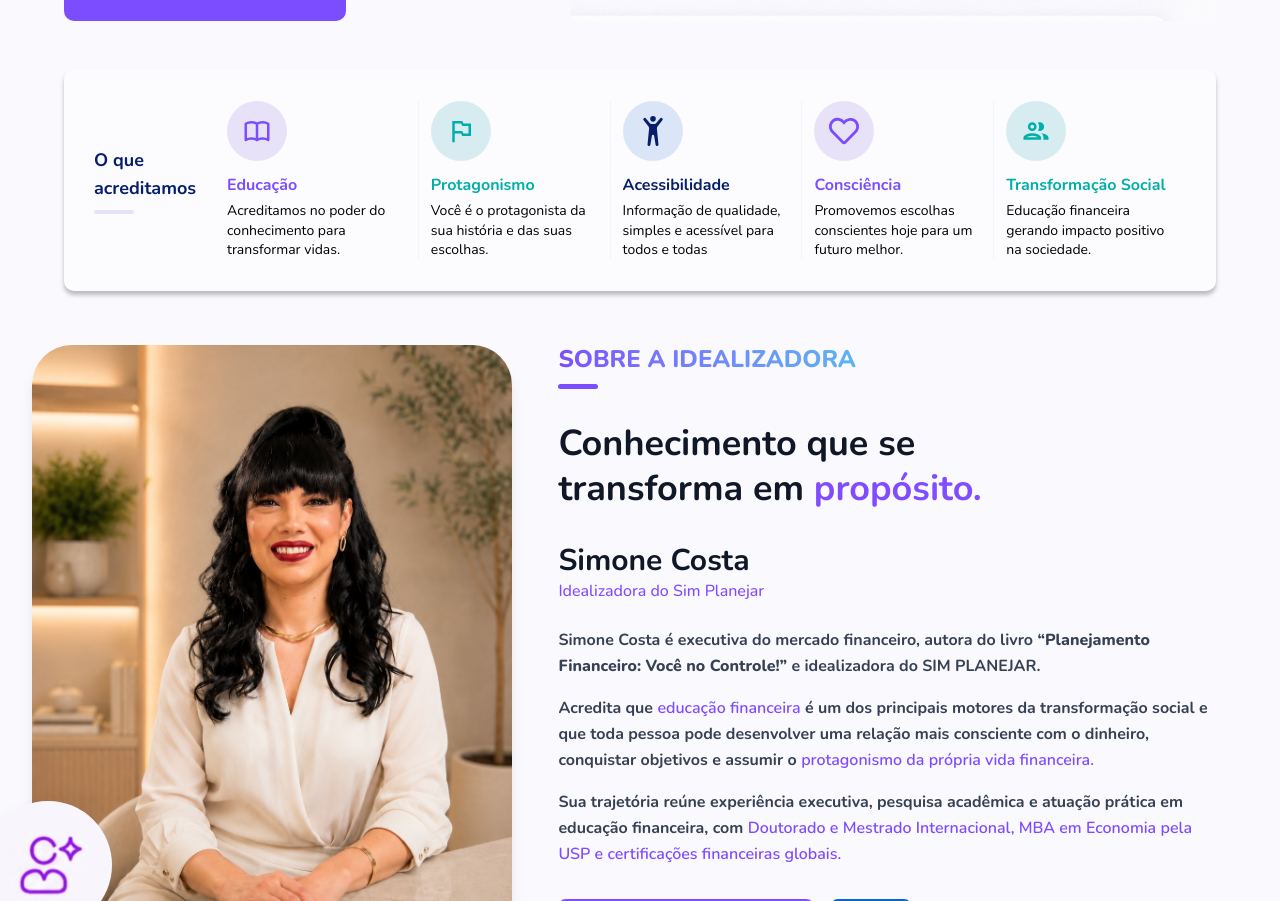
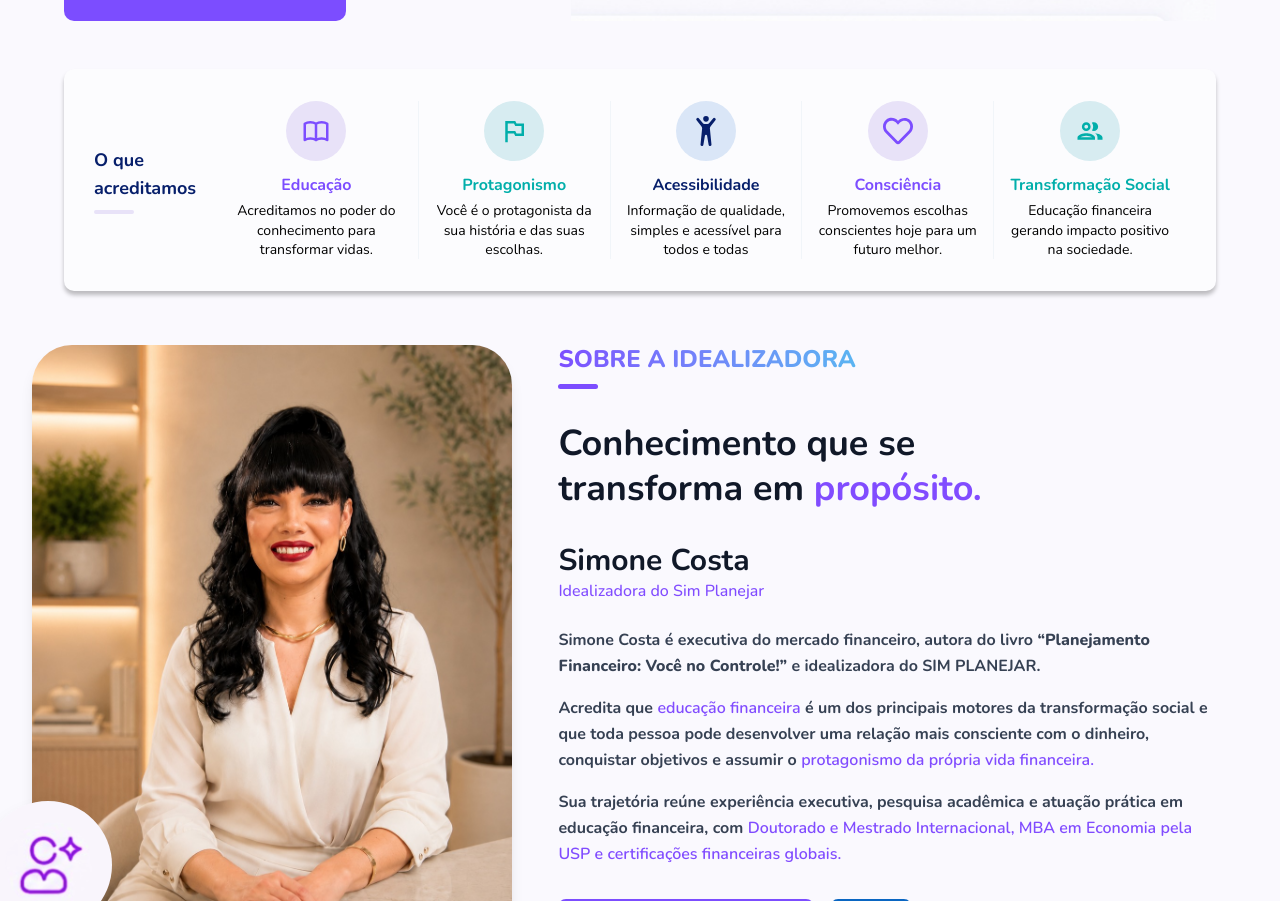
Before and after one commit to simplanejar/website-simplanejar, a Next.js app: page / in a window 1280 px wide. Shown: the part 2399-3300 px from the top of the page. Built offline with nearby package versions, Linux system fonts and the light colour scheme.

Commit message:
fix(about): centralize beliefs card elements

```diff
--- a/components/pages/home/about.tsx
+++ b/components/pages/home/about.tsx
@@ -190,7 +190,7 @@ export function About() {
                                 return (
                                     <div
                                         key={i}
-                                        className="flex flex-col items-center text-center lg:items-start lg:px-3 lg:text-left first:lg:pl-0"
+                                        className="flex flex-col items-center text-center lg:px-3 first:lg:pl-0"
                                     >
                                         <div
                                             className="mb-3 flex h-11 lg:h-15 w-11 lg:w-15 items-center justify-center rounded-full"
```
